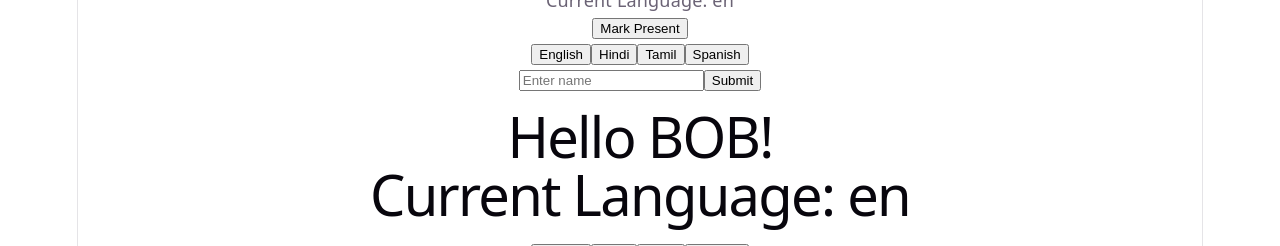
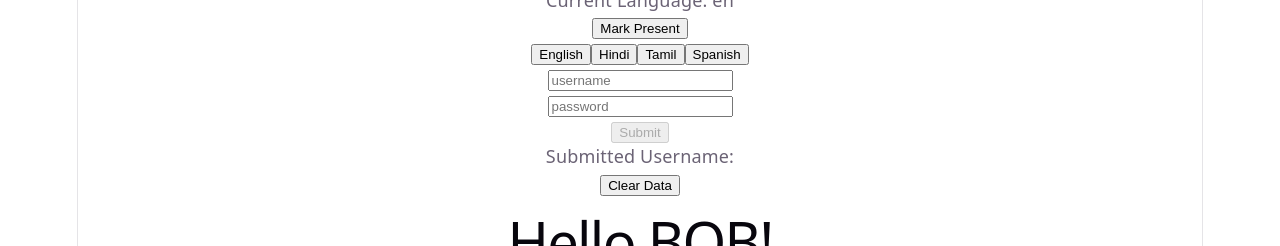
Before and after one commit to PremSahith/rjs, a React (Vite) app in the folder Attendance Tracker/: page / in a window 1280 px wide. Shown: the part 506-752 px from the top of the page. Built offline with nearby package versions, Linux system fonts and the light colour scheme.

Commit message:
Added Local storage

```diff
--- a/Attendance Tracker/src/App.jsx
+++ b/Attendance Tracker/src/App.jsx
@@ -5,8 +5,11 @@ function App() {
   const [present, setPresent] = useState(0);
   const [absent, setAbsent] = useState(50);
 
-  const [name, setName] = useState("");
-  const [submittedName, setSubmittedName] = useState("");
+  const [username, setUsername] = useState("");
+  const [password, setPassword] = useState("");
+
+  const [submittedUsername, setSubmittedUsername] = useState("");
+
   const { language, setLanguage } = useContext(LanguageContext);
   return (
     <div>
@@ -32,19 +35,44 @@ function App() {
       <form
         onSubmit={(e) => {
           e.preventDefault();
-          setSubmittedName(name);
+          //this e.preventDefault() is used to prevent the default behavior of the form submission, which is to reload the page. Instead, we want to handle the form submission in our own way, which is to update the submittedName state with the current value of the name state.
+
+          localStorage.setItem("username", username);
+          localStorage.setItem("password", password);
+
+          setSubmittedUsername(username);
         }}
       >
         <input
           type="text"
-          placeholder="Enter name"
-          value={name}
-          onChange={(e) => setName(e.target.value)}
+          placeholder="username"
+          value={username}
+          onChange={(e) => setUsername(e.target.value)}
         />
-
-        <button type="submit">Submit</button>
+        <br />
+        <input
+          type="password"
+          placeholder="password"
+          value={password}
+          onChange={(e) => setPassword(e.target.value)}
+        />
+        <br />
+        <button
+          type="submit"
+          disabled={username.length < 5 || password.length < 5}
+        >
+          Submit
+        </button>
       </form>
-      {submittedName && <p>Submitted Name: {submittedName}</p>}
+      <p>Submitted Username: {submittedUsername}</p>
+      <button
+        onClick={() => {
+          localStorage.removeItem("username");
+          localStorage.removeItem("password");
+        }}
+      >
+        Clear Data
+      </button>
     </div>
   );
 }
```
